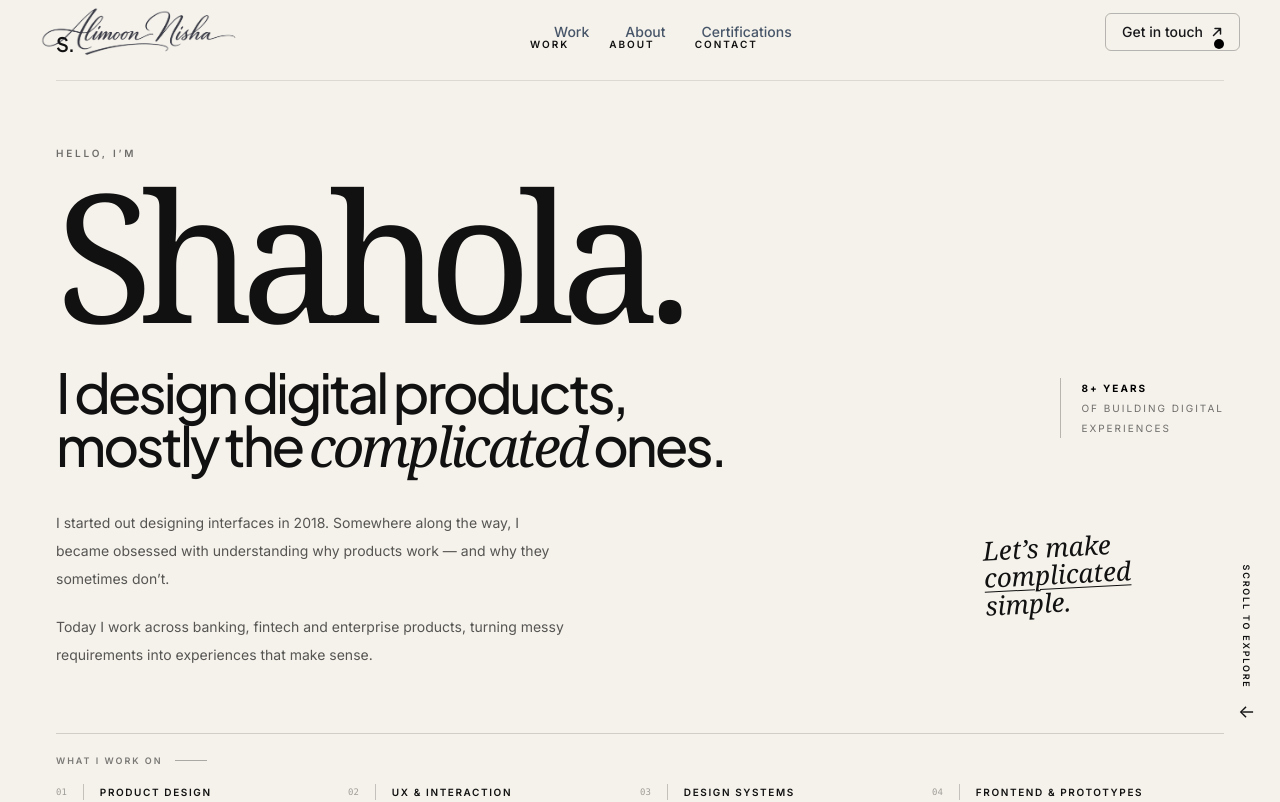
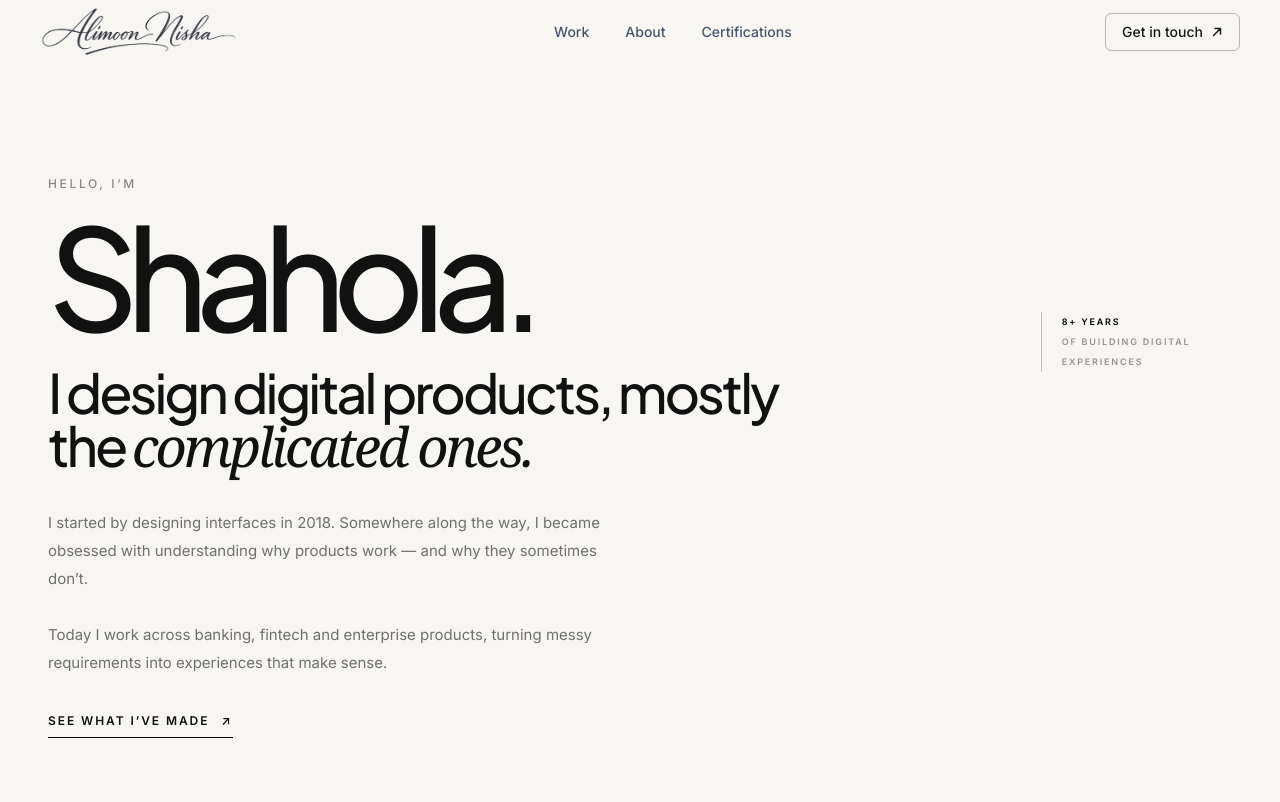
Before and after one commit to shaholaathena/shahola-nisha, a React (Vite) app: page / in a window 1280 px wide. Shown: the top 802 px of the page. Built offline with nearby package versions, Linux system fonts and the light colour scheme.

Commit message:
Fix hero layout to work with global navigation

```diff
--- a/src/components/sections/Hero.jsx
+++ b/src/components/sections/Hero.jsx
@@ -1,163 +1,78 @@
-import { motion, useMotionValue, useSpring } from 'framer-motion'
-
-const focusAreas = [
-  'PRODUCT DESIGN',
-  'UX & INTERACTION',
-  'DESIGN SYSTEMS',
-  'FRONTEND & PROTOTYPES',
-]
+import { motion, useMotionValue, useSpring, useTransform } from 'framer-motion'
 
 export default function Hero() {
   const pointerX = useMotionValue(0)
   const pointerY = useMotionValue(0)
-  const x = useSpring(pointerX, { stiffness: 55, damping: 20 })
-  const y = useSpring(pointerY, { stiffness: 55, damping: 20 })
+  const x = useSpring(pointerX, { stiffness: 70, damping: 18 })
+  const y = useSpring(pointerY, { stiffness: 70, damping: 18 })
+  const previewX = useTransform(x, [-600, 600], [-12, 12])
+  const previewY = useTransform(y, [-400, 400], [-8, 8])
 
   const handlePointerMove = (event) => {
-    pointerX.set((event.clientX / window.innerWidth - 0.5) * 18)
-    pointerY.set((event.clientY / window.innerHeight - 0.5) * 12)
+    pointerX.set(event.clientX - window.innerWidth / 2)
+    pointerY.set(event.clientY - window.innerHeight / 2)
   }
 
-  const scrollToWork = () => document.querySelector('#work')?.scrollIntoView({ behavior: 'smooth' })
+  const enterWork = () => document.querySelector('#work')?.scrollIntoView({ behavior: 'smooth' })
 
   return (
-    <section
-      id="hero"
-      onPointerMove={handlePointerMove}
-      className="relative min-h-screen overflow-hidden bg-[#f5f2eb] text-[#111]"
-    >
-      <div className="pointer-events-none absolute inset-0 opacity-[0.035] bg-grid-subtle" />
-
-      <div className="relative mx-auto flex min-h-screen max-w-[1600px] flex-col px-7 py-7 sm:px-10 lg:px-14">
-        {/* Header */}
-        <header className="flex items-center justify-between border-b border-black/10 pb-5">
-          <a
-            href="#hero"
-            onClick={(event) => {
-              event.preventDefault()
-              window.scrollTo({ top: 0, behavior: 'smooth' })
-            }}
-            className="font-display text-[20px] font-semibold tracking-[-0.05em]"
-          >
-            S.
-          </a>
-
-          <nav className="hidden items-center gap-10 text-[10px] font-semibold uppercase tracking-[0.2em] md:flex">
-            <a href="#work" className="transition-opacity hover:opacity-50">Work</a>
-            <a href="#about" className="transition-opacity hover:opacity-50">About</a>
-            <a href="#contact" className="transition-opacity hover:opacity-50">Contact</a>
-          </nav>
-
-          <span className="h-2.5 w-2.5 rounded-full bg-black" aria-hidden="true" />
-        </header>
-
-        {/* Main editorial composition */}
-        <div className="relative flex flex-1 items-center py-14 lg:py-16">
-          <div className="w-full">
-            <motion.p
-              initial={{ opacity: 0, y: 12 }}
-              animate={{ opacity: 1, y: 0 }}
-              transition={{ duration: 0.6 }}
-              className="mb-7 text-[10px] font-semibold uppercase tracking-[0.28em] text-black/55"
-            >
+    <section id="hero" onPointerMove={handlePointerMove} className="relative min-h-screen overflow-hidden bg-[#f7f6f2] text-[#111]">
+      <div className="mx-auto flex min-h-screen max-w-[1540px] flex-col px-6 pb-6 pt-24 sm:px-8 lg:px-12 lg:pt-28">
+        <div className="flex flex-1 flex-col justify-center py-14 lg:py-16">
+          <div className="max-w-[980px]">
+            <motion.p initial={{ opacity: 0, y: 12 }} animate={{ opacity: 1, y: 0 }} transition={{ duration: 0.6 }} className="mb-7 text-xs font-medium uppercase tracking-[0.22em] text-black/45">
               Hello, I’m
             </motion.p>
 
-            <motion.h1
-              initial={{ opacity: 0, y: 35 }}
-              animate={{ opacity: 1, y: 0 }}
-              transition={{ duration: 0.9, ease: [0.16, 1, 0.3, 1] }}
-              className="font-serif text-[clamp(5.5rem,14vw,13rem)] font-normal leading-[0.72] tracking-[-0.075em]"
-            >
+            <motion.h1 initial={{ opacity: 0, y: 30 }} animate={{ opacity: 1, y: 0 }} transition={{ duration: 0.9, delay: 0.08 }} className="font-display text-[clamp(5rem,11vw,11.5rem)] font-medium leading-[0.78] tracking-[-0.09em]">
               Shahola.
             </motion.h1>
 
-            <div className="mt-12 grid gap-12 lg:grid-cols-[minmax(0,700px)_1fr] lg:gap-24">
-              <div>
-                <motion.h2
-                  initial={{ opacity: 0, y: 20 }}
-                  animate={{ opacity: 1, y: 0 }}
-                  transition={{ duration: 0.7, delay: 0.15 }}
-                  className="max-w-[720px] font-display text-[clamp(2.3rem,4.3vw,4.8rem)] font-medium leading-[0.96] tracking-[-0.055em]"
-                >
-                  I design digital products, mostly the{' '}
-                  <em className="font-serif font-normal">complicated</em> ones.
-                </motion.h2>
+            <motion.div initial={{ opacity: 0, y: 24 }} animate={{ opacity: 1, y: 0 }} transition={{ duration: 0.8, delay: 0.18 }} className="mt-9 max-w-[780px] font-display text-[clamp(2.1rem,4.25vw,4.6rem)] font-medium leading-[0.98] tracking-[-0.055em]">
+              I design digital products, mostly the <span className="font-serif italic">complicated ones.</span>
+            </motion.div>
 
-                <motion.div
-                  initial={{ opacity: 0, y: 18 }}
-                  animate={{ opacity: 1, y: 0 }}
-                  transition={{ duration: 0.7, delay: 0.3 }}
-                  className="mt-9 max-w-[520px] space-y-5 text-[14px] leading-7 text-black/65"
-                >
-                  <p>
-                    I started out designing interfaces in 2018. Somewhere along the way, I became obsessed with understanding why products work — and why they sometimes don’t.
-                  </p>
-                  <p>
-                    Today I work across banking, fintech and enterprise products, turning messy requirements into experiences that make sense.
-                  </p>
-                </motion.div>
+            <motion.p initial={{ opacity: 0, y: 18 }} animate={{ opacity: 1, y: 0 }} transition={{ duration: 0.7, delay: 0.3 }} className="mt-9 max-w-[560px] text-[15px] leading-7 text-black/55">
+              I started by designing interfaces in 2018. Somewhere along the way, I became obsessed with understanding why products work — and why they sometimes don’t.
+              <br /><br />
+              Today I work across banking, fintech and enterprise products, turning messy requirements into experiences that make sense.
+            </motion.p>
+
+            <motion.button initial={{ opacity: 0 }} animate={{ opacity: 1 }} transition={{ delay: 0.45 }} onClick={enterWork} className="group mt-9 inline-flex items-center gap-3 border-b border-black pb-2 text-xs font-semibold uppercase tracking-[0.16em]">
+              See what I’ve made <span className="transition-transform duration-300 group-hover:translate-x-1">↗</span>
+            </motion.button>
+          </div>
+
+          <motion.div style={{ x: previewX, y: previewY }} initial={{ opacity: 0, y: 20 }} animate={{ opacity: 1, y: 0 }} transition={{ duration: 0.9, delay: 0.5 }} className="pointer-events-none absolute right-[7vw] top-[39vh] hidden lg:block">
+            <div className="flex items-start gap-4 border-l border-black/20 pl-5">
+              <div className="text-[9px] font-semibold uppercase leading-5 tracking-[0.2em] text-black/40">
+                <span className="text-black">8+ years</span><br />
+                of building digital<br />
+                experiences
               </div>
+            </div>
+          </motion.div>
 
-              <motion.div
-                style={{ x, y }}
-                initial={{ opacity: 0 }}
-                animate={{ opacity: 1 }}
-                transition={{ duration: 1, delay: 0.45 }}
-                className="hidden items-start justify-end pt-3 lg:flex"
-              >
-                <div className="border-l border-black/25 pl-5 text-[10px] uppercase leading-5 tracking-[0.2em] text-black/55">
-                  <strong className="block text-black">8+ years</strong>
-                  of building digital<br />
-                  experiences
-                </div>
-              </motion.div>
-            </div>
-
-            {/* Handwritten-style statement */}
-            <motion.div
-              initial={{ opacity: 0, rotate: -3, y: 12 }}
-              animate={{ opacity: 1, rotate: -3, y: 0 }}
-              transition={{ duration: 0.7, delay: 0.5 }}
-              className="absolute bottom-[18%] right-[8%] hidden max-w-[190px] font-serif text-[26px] italic leading-[1.05] lg:block"
-            >
-              Let’s make<br />
-              <span className="underline decoration-1 underline-offset-4">complicated</span><br />
-              simple.
-            </motion.div>
-          </div>
+          <motion.div initial={{ opacity: 0, y: 15 }} animate={{ opacity: 1, y: 0 }} transition={{ delay: 0.65 }} className="mt-20 flex max-w-[900px] flex-wrap gap-x-8 gap-y-4 border-t border-black/10 pt-5 lg:mt-24">
+            {[
+              ['01', 'Product Design'],
+              ['02', 'UX & Interaction'],
+              ['03', 'Design Systems'],
+              ['04', 'Frontend & Prototypes'],
+            ].map(([number, label]) => (
+              <div key={number} className="flex items-center gap-3 text-[9px] font-semibold uppercase tracking-[0.16em] text-black/55">
+                <span className="font-mono text-black/25">{number}</span>
+                <span>{label}</span>
+              </div>
+            ))}
+          </motion.div>
         </div>
 
-        {/* Focus strip */}
-        <div className="border-t border-black/15 pt-5">
-          <div className="mb-4 flex items-center gap-3 text-[9px] font-semibold uppercase tracking-[0.22em] text-black/50">
-            <span>What I work on</span>
-            <span className="h-px w-8 bg-black/30" />
-          </div>
-
-          <div className="grid grid-cols-2 gap-y-5 sm:grid-cols-4">
-            {focusAreas.map((item, index) => (
-              <button
-                key={item}
-                onClick={scrollToWork}
-                className="group flex items-center gap-4 text-left"
-              >
-                <span className="font-mono text-[9px] text-black/35">0{index + 1}</span>
-                <span className="border-l border-black/20 pl-4 text-[10px] font-semibold uppercase tracking-[0.16em] transition-transform duration-300 group-hover:translate-x-1">
-                  {item}
-                </span>
-              </button>
-            ))}
-          </div>
+        <div className="flex items-center justify-between border-t border-black/10 pt-4 text-[9px] uppercase tracking-[0.2em] text-black/35">
+          <span>Banking · Fintech · Digital Platforms</span>
+          <span className="hidden sm:block">Make complicated things make sense.</span>
+          <button onClick={enterWork} className="transition-colors hover:text-black">Scroll ↓</button>
         </div>
-
-        <button
-          onClick={scrollToWork}
-          className="absolute bottom-7 right-5 hidden -translate-y-1/2 items-center gap-4 text-[9px] font-semibold uppercase tracking-[0.2em] [writing-mode:vertical-rl] lg:flex"
-        >
-          Scroll to explore
-          <span className="text-lg font-normal">↓</span>
-        </button>
       </div>
     </section>
   )
```
